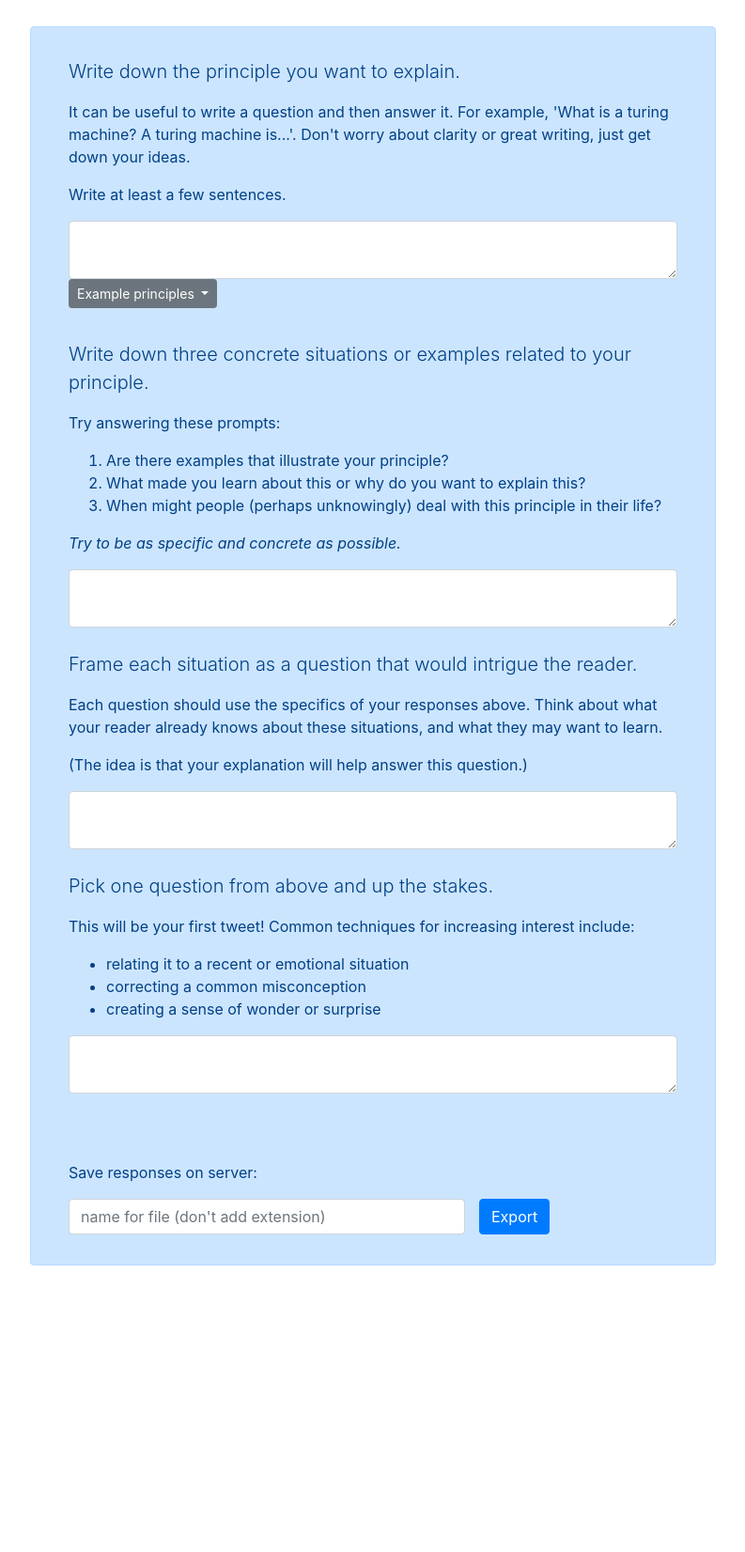
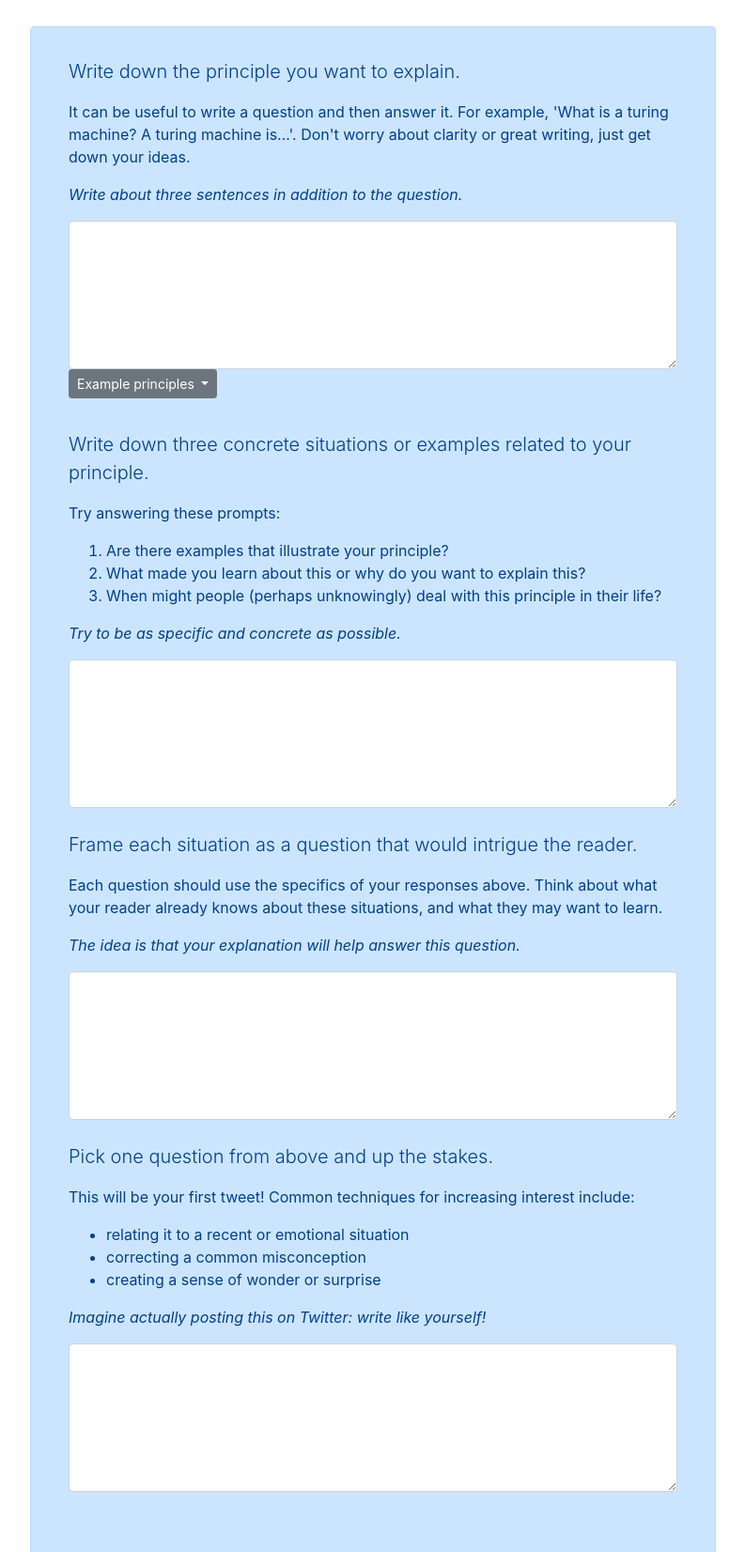
Before and after one commit to kgnamba/tech-tweets, a Flask app: template templates/worksheet.html in a window 1280 px wide. Shown: the part 152-1804 px from the top of the page at 94% size, without its empty margins (243-1036 px from the left). Before the commit the page ends 1499 px from the top, so only its background shows below. Run offline with Flask 2, Linux system fonts and the light colour scheme; the template is opened without the code that fills it, so the values that code supplies are empty; some libraries are stand-ins or nearby versions.

Commit message:
small changes to prompts and saving feedback

```diff
--- a/templates/worksheet.html
+++ b/templates/worksheet.html
@@ -45,18 +45,19 @@
 
                 $('.export-button').click( function() {
                     var prompts = ['prompt1', 'prompt2', 'prompt3', 'prompt4'];
-                    var alert_text = '';
+                    var save_text = '';
                     $.each(prompts, function(i, str) {
-                        alert_text = alert_text + str.toUpperCase() + ':\n' +
+                        save_text = save_text + str.toUpperCase() + ':\n' +
                             $('#'+str).text() + '\n' +
                             str.toUpperCase() + ' RESPONSE:\n'+
                             $('#'+str+'-text').val() + '\n\n';
                     });
-                    alert(alert_text);
                     var name = $('#filename').val();
-                    var data = {'text': alert_text, 'name': name};
+                    var data = {'text': save_text, 'name': name};
                     $.post('savefile', data, function(resp){
                         console.log('resp:', resp);
+                        var alert_text = 'Saved prompts and responses to ' + name + '.txt';
+                        alert(alert_text);
                     });
                 });
             });
@@ -111,10 +112,10 @@
                             <div id='prompt1'>
                                 <p class="lead">Write down the principle you want to explain.</p>
                                 <p>It can be useful to write a question and then answer it. For example, 'What is a turing machine? A turing machine is...'. Don't worry about clarity or great writing, just get down your ideas. </p>
-                                <p>Write at least a few sentences.</p>
+                                <p><i>Write about three sentences in addition to the question.</i></p>
                             </div>
 
-                            <textarea id='prompt1-text' class="form-control example-principle"></textarea>
+                            <textarea id='prompt1-text' class="form-control example-principle" rows="6"></textarea>
 
                             <div class="dropdown">
                               <button class="btn btn-secondary btn-sm dropdown-toggle" type="button" id="dropdownMenuButton" data-toggle="dropdown" aria-haspopup="true" aria-expanded="false">
@@ -136,16 +137,16 @@
                                 </p>
                                 <p><i>Try to be as specific and concrete as possible.</i>
                             </div>
-                            <textarea id='prompt2-text' class="form-control three-situations"></textarea>
+                            <textarea id='prompt2-text' class="form-control three-situations" rows="6"></textarea>
 
 
                             <br />
                             <div id='prompt3'>
                                 <p class="lead">Frame each situation as a question that would intrigue the reader.</p>
                                 <p>Each question should use the specifics of your responses above. Think about what your reader already knows about these situations, and what they may want to learn.</p>
-                                <p>(The idea is that your explanation will help answer this question.)</p>
+                                <p><i>The idea is that your explanation will help answer this question.</i></p>
                             </div>
-                            <textarea id='prompt3-text' class="form-control first-tweet-draft first-tweet-input"></textarea>
+                            <textarea id='prompt3-text' class="form-control first-tweet-draft first-tweet-input" rows="6"></textarea>
                             <!-- <button class='btn btn-sm btn-primary get-questions'>Pose questions</button> -->
                             <!-- <div class='posed-questions'></div> -->
 
@@ -160,8 +161,9 @@
                                         <li>creating a sense of wonder or surprise</li>
                                     </ul>
                                 </p>
+                                <p><i>Imagine actually posting this on Twitter: write like yourself!</i></p>
                             </div>
-                            <textarea id='prompt4-text' class="form-control first-tweet-draft first-tweet-input"></textarea>
+                            <textarea id='prompt4-text' class="form-control first-tweet-draft first-tweet-input" rows="6"></textarea>
 
                             <br />
                             <br />
```
